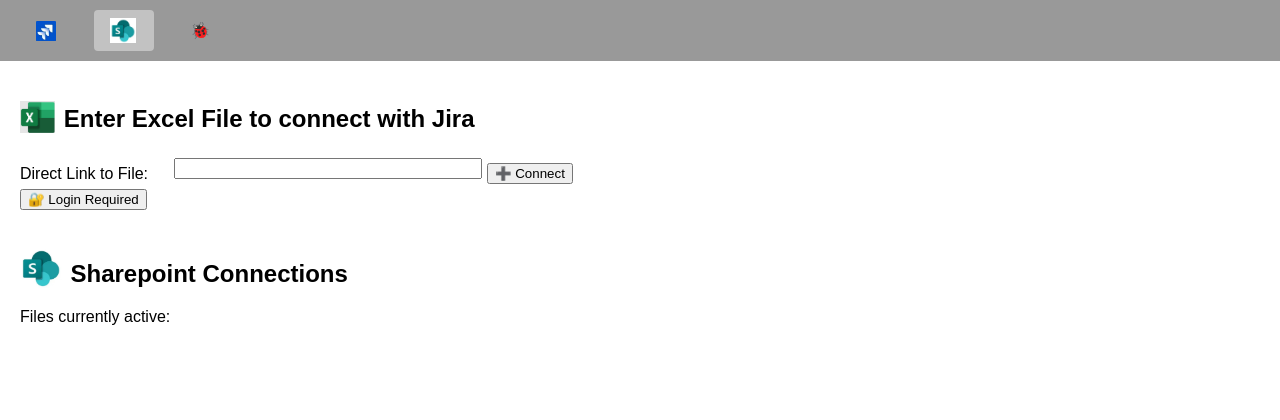
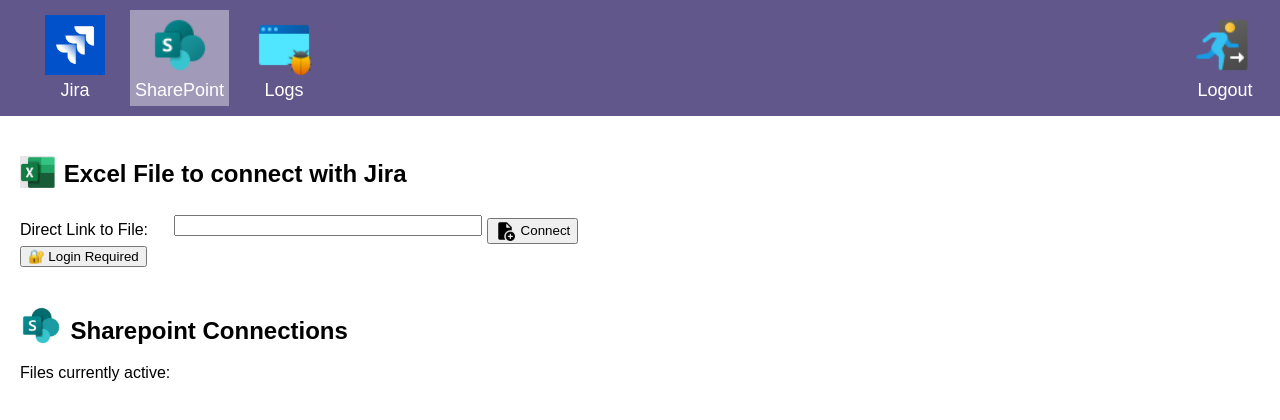
Before and after one commit to Fz96tw/excelread, a Flask app: template templates/form.html in a window 1280 px wide. Shown: the part 18-438 px from the top of the page. Run offline with Flask 3, Linux system fonts and the light colour scheme; the template is opened without the code that fills it, so the values that code supplies are empty.

Commit message:
main web front end facelift.

```diff
--- a/templates/form.html
+++ b/templates/form.html
@@ -6,6 +6,7 @@
         body {
             font-family: Arial, sans-serif;
             margin: 0;
+
         }
 
         h3 {
@@ -32,34 +33,44 @@
         form button {
             margin-top: 10px;
         }
-
+        .menu-bar #btn-exit {
+            margin-left: auto; /* pushes it to the right */
+        }
         .menu-bar {
             display: flex;
             padding: 10px 20px;
             gap: 20px;
-    background-color: #ffffff !important;  /* force white */
+            background-color: rgb(98, 87, 138) !important;  /* force white */
             position: relative;
+            align-items: center;
+        }
+
+        .menu-bar button img {
+            height: 60px;
+            margin-bottom: 5px; /* space between icon and text */
+        }
+        .menu-bar button span {
+            color: white; /* make text white */
+            font-size: 18px;
+             font-weight: normal;  /* make text bold */
         }
         .menu-bar::before {
             content: "";
-            position: absolute;
+            position: relative;
             top: 0; left: 0; right: 0; bottom: 0;
             background-color: rgba(0, 0, 0, 0.4);
             pointer-events: none;
-            z-index: 0;
+            z-index: 1;
         }
         .menu-bar button {
-            position: relative;
-            z-index: 1;
+    display: flex;
+    flex-direction: column; /* stack icon + text */
+    align-items: center;
+    justify-content: center;
+    border: none;
     background: none;
-            border: none;
-            color: white;
-            font-weight: bold;
-            font-size: 1em;
     cursor: pointer;
-            padding: 8px 16px;
-            border-radius: 4px;
-            transition: background-color 0.3s;
+    padding: 5px;
 }
         .menu-bar button:hover {
             background-color: rgba(255, 255, 255, 0.2);
@@ -102,12 +113,22 @@
     <img src="{{ banner_path }}" alt="Banner" class="banner">
 
     <div class="menu-bar">
-        <button id="btn-section1"> <img src="/static/jiraicon.jpg" alt="Jira Icon" style="height:20px; vertical-align:bottom; margin-right:2px;">
+    <button id="btn-section1">
+        <img src="/static/jiraicon.png" alt="Jira Icon">
+        <span>Jira</span>
     </button>
     <button id="btn-section2" class="active">
-        <img src="/static/sharepointicon.jpg" alt="SharePoint Icon" style="height:25px; vertical-align:bottom; margin-right:2px;">
+        <img src="/static/sharepointicontransparent.png" alt="SharePoint Icon">
+        <span>SharePoint</span>
     </button>
-        <button id="btn-section3">🐞</button>
+    <button id="btn-section3">
+        <img src="/static/debuglogs.png" alt="Debug Logs Icon">
+        <span>Logs</span>
+    </button>
+    <button id="btn-exit" onclick="window.location.href='http://localhost:5050/'">
+        <img src="/static/exiticon.png" alt="Exit Icon">
+        <span>Logout</span>
+    </button>
 </div>
 
     <div id="section1" class="section-content">
@@ -129,11 +150,13 @@
 
         <h2>
         <img src="/static/excelicon.jpg" alt="SharePoint Icon" style="height:32px; vertical-align:bottom; margin-right:2px;">
-        Enter Excel File to connect with Jira</h2>
+        Excel File to connect with Jira</h2>
         <form method="POST">
             <label>Direct Link to File:</label>
             <input type="text" name="bar_value">
-            <button type="submit" name="add_bar">➕ Connect</button>
+            <button type="submit" name="add_bar">
+                <img src="/static/connect-icon2.png" alt="SharePoint Icon" style="height:20px; vertical-align:middle; margin-right:2px;">
+                Connect</button>
         </form>
         {% if logged_in %}
             <button type="button" title="Logged in">✅ Authorized</button>
@@ -153,13 +176,19 @@
         <li>
             <form method="POST" style="display:inline;">
                 <input type="hidden" name="resync_bar" value="{{ val }}">
-                <button type="submit" onclick="return confirm('Resync {{ val }}?')">🔄</button>
+                <button type="submit" onclick="return confirm('Resync {{ val }}?')"
+                    style="border:none; background:none; padding:0; margin:0; cursor:pointer; outline:none;">
+                    <img src="/static/sync-icon.png" alt="Delete" style="height:20px; vertical-align:bottom;">
+                </button>
             </form>
             {{ val }}
             <form method="POST" style="display:inline;">
                 <input type="hidden" name="remove_bar" value="{{ val }}">
-                <button type="submit" onclick="return confirm('Remove {{ val}}')">🗑️</button>
-            </form>        </li>
+            <button type="submit" onclick="return confirm('Remove {{ val }}?')"
+                    style="border:none; background:none; padding:0; margin:0; cursor:pointer; outline:none;">
+                <img src="/static/delete-icon.png" alt="Delete" style="height:20px; vertical-align:bottom;">
+            </button>            </form>
+       </li>
         {% endfor %}
         </ol>
     </div>
```
Also changed, not shown: static/Capture.JPG (added), static/banner2-1.jpg (added), static/capture.jpg (added), static/capture2.jpg (added), static/connect-icon2.png (added), static/connecticon.png (added), static/debuglogs.png (added), static/delete-icon.png (added), static/exiticon.png (added), static/jiraicon.png (added), static/jiraicontransparent.png (added), static/sharepoint.png (added), static/sharepointicontransparent.png (added), static/sharepointicontransparent2.png (added), 1 more files. Lines whose indentation alone changed are shown as unchanged.
